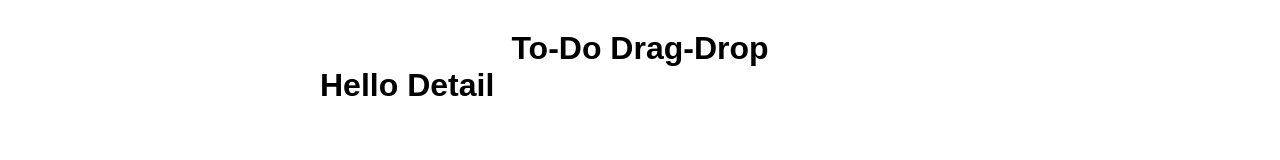
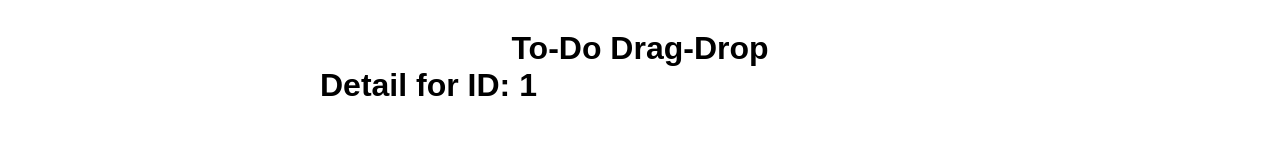
Before and after one commit to siuangie91/react-dragdrop, a React (Create React App) app: page /detail/1 in a window 1280 px wide. Shown: the top 160 px of the page. Built offline with nearby package versions, Linux system fonts and the light colour scheme; the HTML template or start-up script is replaced by a standard one.

Commit message:
kinda got it going; issue w/ not seeing full context in route

```diff
--- a/src/components/ProjectNode.js
+++ b/src/components/ProjectNode.js
@@ -1,8 +1,9 @@
 import React from 'react';
 import NodeBtn from './_shared/NodeBtn';
+import { Link } from '@reach/router';
 
 const ProjectsNode = React.forwardRef((props, ref) => {
-  const {name, dragStartHandler, dragOverHandler, dragEndHandler, nodeStyles, editHandler, deleteHandler} = props;
+  const {id, name, dragStartHandler, dragOverHandler, dragEndHandler, nodeStyles, editHandler, deleteHandler} = props;
 
   return (
     <div className="project-node"
@@ -27,9 +28,10 @@ const ProjectsNode = React.forwardRef((props, ref) => {
         icon="fas fa-trash-alt"
         clickHandler={deleteHandler} />
 
-      <span className="node-btn node-detail-btn">
+      <Link to={`/detail/${id}`}
+        className="node-btn node-detail-btn">
         <i className="fas fa-info-circle"></i>
-      </span>
+      </Link>
 
     </div>
   );
--- a/src/components/ProjectsContainer.js
+++ b/src/components/ProjectsContainer.js
@@ -127,6 +127,7 @@ class ProjectsContainer extends Component {
 	}
 
   render() {
+		logMsg('ProjectsContainer this.context', this.context);
   	return (
   		<ProjectContext.Consumer name="ProjectContextConsumer.ProjectsContainer">
   			{
--- a/src/pages/Detail.js
+++ b/src/pages/Detail.js
@@ -1,9 +1,26 @@
-import React, { Component } from 'react';
+import React, { Component, Fragment } from 'react';
+import ProjectContext from '../context/ProjectContext';
+import { logMsg } from '../helpers/index';
 
 class Detail extends Component {
+  static contextType = ProjectContext;
+
   render() {
+    logMsg('Detail this.context', this.context);
     return (
-      <h1>Hello Detail</h1>
+      <ProjectContext.Consumer name="ProjectContextConsumer.Detail">
+        {
+          value => {
+            logMsg('values', value);
+            return (
+              <Fragment>
+                <h1>Detail for ID: {this.props.id}</h1>
+                {/* <h2>Name: {this.context.projectsData.find(item => item.id === this.props.id)}</h2> */}
+              </Fragment>
+            );
+          }
+        }
+      </ProjectContext.Consumer>
     )
   }
 };
--- a/src/pages/Projects.js
+++ b/src/pages/Projects.js
@@ -18,14 +18,10 @@ class Projects extends Component {
             <MobileOverlay />
             : ""
         }
-        <div>
-
-
-          <ProjectContextProvider>
-            <ProjectInput />
-            <ProjectsContainer />
-          </ProjectContextProvider>
-        </div>
+        <ProjectContextProvider>
+          <ProjectInput />
+          <ProjectsContainer />
+        </ProjectContextProvider>
       </Fragment>
     );
   }
```
